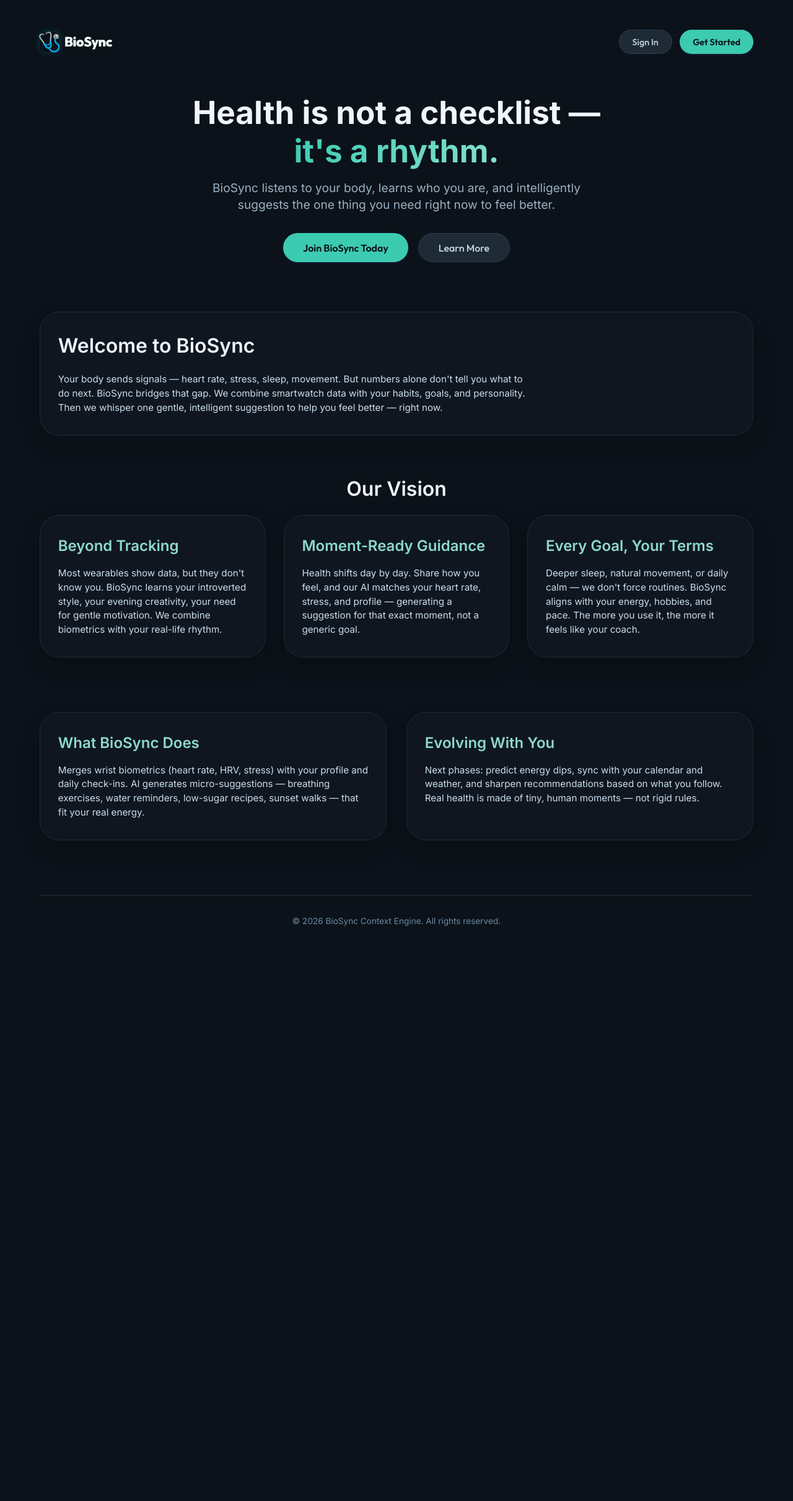
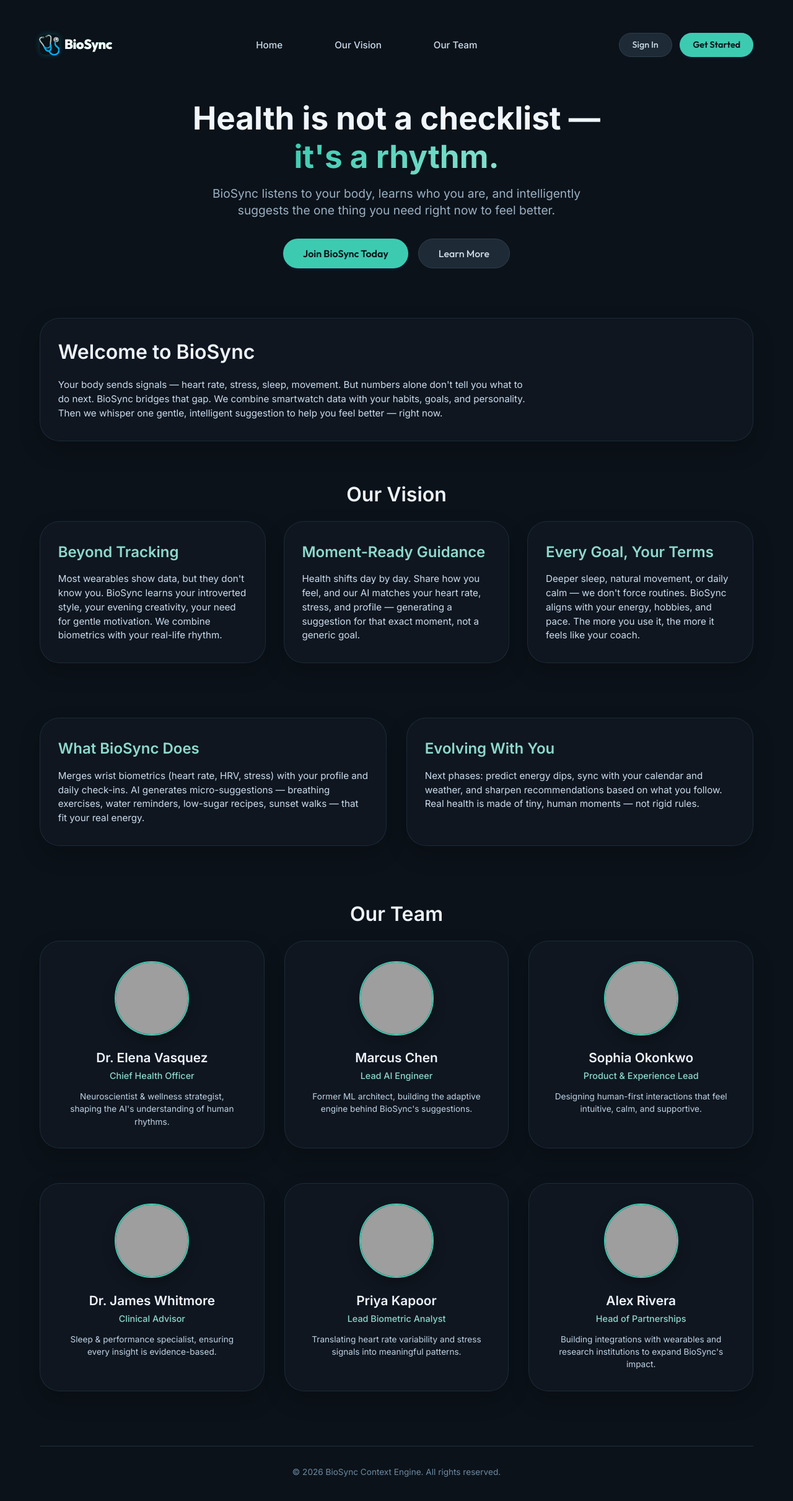
Before and after one commit to HaileabHM7/BioSync, a website: page public/index.html in a window 1280 px wide. Shown: the whole page at 62% size. Before the commit the page ends 1576 px from the top, so only its background shows below. Drawn offline with nearby package versions, Linux system fonts and the light colour scheme; no server answers; grey boxes are pictures that could not be loaded.

Commit message:
update telegram integration and some pages

```diff
--- a/public/index.html
+++ b/public/index.html
@@ -154,6 +154,7 @@
       font-family: 'Inter', system-ui, -apple-system, 'Segoe UI', Roboto, Helvetica, sans-serif;
       color: #eef2f8;
       line-height: 1.4;
+      scroll-behavior: smooth;
     }
 
     /* Glass panels — original dark/translucent style */
@@ -173,7 +174,7 @@
       padding: 1rem 2rem 3rem;
     }
 
-    /* Header — unchanged colors */
+    /* Header — with updated navigation */
     .landing-header {
       display: flex;
       justify-content: space-between;
@@ -203,6 +204,26 @@
       color: #3ccbb1;
     }
 
+    /* Navigation links (Home, Our Vision, Our Team) */
+    .landing-nav-links {
+      display: flex;
+      gap: 2rem;
+      align-items: center;
+    }
+
+    .nav-link {
+      color: #cbddee;
+      text-decoration: none;
+      font-weight: 500;
+      font-size: 0.95rem;
+      transition: 0.2s;
+      cursor: pointer;
+    }
+
+    .nav-link:hover {
+      color: #3ccbb1;
+    }
+
     .landing-nav-btns {
       display: flex;
       gap: 0.8rem;
@@ -274,6 +295,7 @@
     /* sections */
     .landing-section {
       margin-bottom: 4rem;
+      scroll-margin-top: 80px;
     }
 
     .section-title {
@@ -304,6 +326,55 @@
       display: grid;
       grid-template-columns: repeat(auto-fit, minmax(300px, 1fr));
       gap: 2rem;
+    }
+
+    /* Team grid — 3 columns, responsive */
+    .team-grid {
+      display: grid;
+      grid-template-columns: repeat(auto-fit, minmax(280px, 1fr));
+      gap: 2rem;
+      margin-top: 1rem;
+    }
+
+    .team-card {
+      text-align: center;
+      transition: transform 0.2s, box-shadow 0.2s;
+    }
+
+    .team-card:hover {
+      transform: translateY(-5px);
+    }
+
+    .team-avatar {
+      width: 120px;
+      height: 120px;
+      border-radius: 50%;
+      object-fit: cover;
+      margin: 0 auto 1rem;
+      border: 2px solid #3ccbb1;
+      box-shadow: 0 8px 20px rgba(0,0,0,0.3);
+      background: #1e2a36;
+    }
+
+    .team-name {
+      font-size: 1.3rem;
+      font-weight: 600;
+      color: #eef3fc;
+      margin-bottom: 0.3rem;
+    }
+
+    .team-role {
+      font-size: 0.9rem;
+      color: #8dd9cb;
+      margin-bottom: 0.8rem;
+      font-weight: 500;
+    }
+
+    .team-bio {
+      font-size: 0.85rem;
+      color: #bfd4e5;
+      line-height: 1.5;
+      padding: 0 0.5rem;
     }
 
     .landing-card h3 {
@@ -340,12 +411,21 @@
         align-items: stretch;
         text-align: center;
       }
+      .landing-nav-links {
+        justify-content: center;
+        gap: 1rem;
+        flex-wrap: wrap;
+      }
       .landing-nav-btns {
         justify-content: center;
       }
       .glass-panel {
         padding: 1.5rem;
       }
+      .team-avatar {
+        width: 100px;
+        height: 100px;
+      }
     }
   </style>
 </head>
@@ -357,13 +437,21 @@
       <span class="logo-icon">🩺</span>
       <span class="logo-text">BioSync</span>
     </div>
+
+    <!-- NEW NAVIGATION BAR (Home, Our Vision, Our Team) -->
+    <div class="landing-nav-links">
+      <a class="nav-link" data-nav="home">Home</a>
+      <a class="nav-link" data-nav="vision">Our Vision</a>
+      <a class="nav-link" data-nav="team">Our Team</a>
+    </div>
+
     <div class="landing-nav-btns">
       <button class="btn-secondary" data-view="login">Sign In</button>
       <button class="btn-primary" data-view="signup">Get Started</button>
     </div>
   </header>
 
-  <main class="landing-hero-section">
+  <main class="landing-hero-section" id="home-section">
     <h1 class="landing-hero-title">Health is not a checklist — <br><span class="highlight-text">it's a rhythm.</span></h1>
     <p class="landing-hero-subtitle">
       BioSync listens to your body, learns who you are, and intelligently suggests the one thing you need right now to feel better.
@@ -414,7 +502,7 @@
     </div>
   </section>
 
-  <!-- ========== SECTION 3: What BioSync Does + Our Plan (2 columns, clearer hierarchy) ========== -->
+  <!-- ========== SECTION 3: What BioSync Does + Our Plan (2 columns) ========== -->
   <section id="landing-platform" class="landing-section">
     <div class="landing-grid-2">
       <div class="glass-panel landing-card">
@@ -432,13 +520,81 @@
     </div>
   </section>
 
+  <!-- ========== NEW SECTION: OUR TEAM (6 members with pictures and roles) ========== -->
+  <section id="landing-team" class="landing-section">
+    <h2 class="section-title text-center">Our Team</h2>
+    <div class="team-grid">
+      <!-- Member 1 -->
+      <div class="glass-panel team-card">
+        <img class="team-avatar" src="https://randomuser.me/api/portraits/women/68.jpg" alt="Dr. Elena Vasquez">
+        <div class="team-name">Dr. Elena Vasquez</div>
+        <div class="team-role">Chief Health Officer</div>
+        <div class="team-bio">Neuroscientist & wellness strategist, shaping the AI's understanding of human rhythms.</div>
+      </div>
+      <!-- Member 2 -->
+      <div class="glass-panel team-card">
+        <img class="team-avatar" src="https://randomuser.me/api/portraits/men/32.jpg" alt="Marcus Chen">
+        <div class="team-name">Marcus Chen</div>
+        <div class="team-role">Lead AI Engineer</div>
+        <div class="team-bio">Former ML architect, building the adaptive engine behind BioSync's suggestions.</div>
+      </div>
+      <!-- Member 3 -->
+      <div class="glass-panel team-card">
+        <img class="team-avatar" src="https://randomuser.me/api/portraits/women/45.jpg" alt="Sophia Okonkwo">
+        <div class="team-name">Sophia Okonkwo</div>
+        <div class="team-role">Product & Experience Lead</div>
+        <div class="team-bio">Designing human-first interactions that feel intuitive, calm, and supportive.</div>
+      </div>
+      <!-- Member 4 -->
+      <div class="glass-panel team-card">
+        <img class="team-avatar" src="https://randomuser.me/api/portraits/men/52.jpg" alt="Dr. James Whitmore">
+        <div class="team-name">Dr. James Whitmore</div>
+        <div class="team-role">Clinical Advisor</div>
+        <div class="team-bio">Sleep & performance specialist, ensuring every insight is evidence-based.</div>
+      </div>
+      <!-- Member 5 -->
+      <div class="glass-panel team-card">
+        <img class="team-avatar" src="https://randomuser.me/api/portraits/women/90.jpg" alt="Priya Kapoor">
+        <div class="team-name">Priya Kapoor</div>
+        <div class="team-role">Lead Biometric Analyst</div>
+        <div class="team-bio">Translating heart rate variability and stress signals into meaningful patterns.</div>
+      </div>
+      <!-- Member 6 -->
+      <div class="glass-panel team-card">
+        <img class="team-avatar" src="https://randomuser.me/api/portraits/men/75.jpg" alt="Alex Rivera">
+        <div class="team-name">Alex Rivera</div>
+        <div class="team-role">Head of Partnerships</div>
+        <div class="team-bio">Building integrations with wearables and research institutions to expand BioSync's impact.</div>
+      </div>
+    </div>
+  </section>
+
   <footer class="landing-footer">
     <p>&copy; 2026 BioSync Context Engine. All rights reserved.</p>
   </footer>
 </section>
 
-<!-- identical button behaviour (demo actions) -->
-
+<script>
+  // Smooth scroll navigation for the added navbar links (Home, Our Vision, Our Team)
+  document.querySelectorAll('.nav-link').forEach(link => {
+    link.addEventListener('click', (e) => {
+      e.preventDefault();
+      const target = link.getAttribute('data-nav');
+      if (target === 'home') {
+        window.scrollTo({ top: 0, behavior: 'smooth' });
+      } else if (target === 'vision') {
+        const visionSection = document.getElementById('landing-vision');
+        if (visionSection) visionSection.scrollIntoView({ behavior: 'smooth' });
+      } else if (target === 'team') {
+        const teamSection = document.getElementById('landing-team');
+        if (teamSection) teamSection.scrollIntoView({ behavior: 'smooth' });
+      }
+    });
+  });
+
+  // Keep existing buttons behaviour (demo for signup/login)
+
+</script>
 </body>
 </html>
 
@@ -983,27 +1139,27 @@
           <!-- Granular AI Insights Cards -->
           <div id="report-insights-container" class="glass-panel mt-1 hidden" style="border-top: 3px solid var(--accent-cyan); margin-bottom: 1.5rem;">
             <h3 class="reports-card-header" style="font-size: 1.05rem; margin-bottom: 1rem; color: var(--accent-cyan);">
-              🔍 Granular Recovery Recommendations
+              Granular Recovery Recommendations
             </h3>
             <div class="insights-grid-list" style="display: flex; flex-direction: column; gap: 0.75rem;">
               <div class="insight-row-item" style="border-bottom: 1px solid var(--border-light); padding-bottom: 0.75rem; display: flex; align-items: baseline;">
-                <span style="font-weight: 700; color: var(--text-dark); margin-right: 0.5rem; white-space: nowrap;">😴 Sleep:</span>
+                <span style="font-weight: 700; color: var(--text-dark); margin-right: 0.5rem; white-space: nowrap;">Sleep:</span>
                 <span id="insight-sleep-val" style="color: var(--text-muted);">--</span>
               </div>
               <div class="insight-row-item" style="border-bottom: 1px solid var(--border-light); padding-bottom: 0.75rem; display: flex; align-items: baseline;">
-                <span style="font-weight: 700; color: var(--text-dark); margin-right: 0.5rem; white-space: nowrap;">💧 Hydration:</span>
+                <span style="font-weight: 700; color: var(--text-dark); margin-right: 0.5rem; white-space: nowrap;">Hydration:</span>
                 <span id="insight-hydration-val" style="color: var(--text-muted);">--</span>
               </div>
               <div class="insight-row-item" style="border-bottom: 1px solid var(--border-light); padding-bottom: 0.75rem; display: flex; align-items: baseline;">
-                <span style="font-weight: 700; color: var(--text-dark); margin-right: 0.5rem; white-space: nowrap;">🧘 Stress:</span>
+                <span style="font-weight: 700; color: var(--text-dark); margin-right: 0.5rem; white-space: nowrap;">Stress:</span>
                 <span id="insight-stress-val" style="color: var(--text-muted);">--</span>
               </div>
               <div class="insight-row-item" style="border-bottom: 1px solid var(--border-light); padding-bottom: 0.75rem; display: flex; align-items: baseline;">
-                <span style="font-weight: 700; color: var(--text-dark); margin-right: 0.5rem; white-space: nowrap;">📈 Heart Rate:</span>
+                <span style="font-weight: 700; color: var(--text-dark); margin-right: 0.5rem; white-space: nowrap;">Heart Rate:</span>
                 <span id="insight-heartrate-val" style="color: var(--text-muted);">--</span>
               </div>
               <div class="insight-row-item" style="padding-bottom: 0.25rem; display: flex; align-items: baseline;">
-                <span style="font-weight: 700; color: var(--text-dark); margin-right: 0.5rem; white-space: nowrap;">👁️ Fatigue Scan:</span>
+                <span style="font-weight: 700; color: var(--text-dark); margin-right: 0.5rem; white-space: nowrap;">Fatigue Scan:</span>
                 <span id="insight-fatigue-val" style="color: var(--text-muted);">--</span>
               </div>
             </div>
@@ -1119,11 +1275,6 @@
                 <button type="button" class="btn-primary" id="telegram-connect-btn" style="background-color: #0088cc; display: inline-flex; align-items: center; gap: 0.5rem; border: none; padding: 0.6rem 1.25rem;">
                   <i class="fa-brands fa-telegram"></i> <span>Connect to Telegram</span>
                 </button>
-                <a href="https://t.me/biosync_robot" target="_blank">
-                  <button type="button" class="btn-primary" id="telegram-open-btn" style="background-color: #0088cc; display: inline-flex; align-items: center; gap: 0.5rem; border: none; padding: 0.6rem 1.25rem;">
-                    <i class="fa-brands fa-telegram"></i> <span>Open in Telegram</span>
-                  </button>
-                </a>
               </div>
 
               <div id="telegram-pin-ui" class="hidden mt-1">
@@ -1159,6 +1310,7 @@
                 </p>
               </div>
             </div>
+
           </div>
         </section>
 
```
Also changed, not shown: package.json (+6 -4 lines), server.js (+8 -8 lines), 3 other files.
